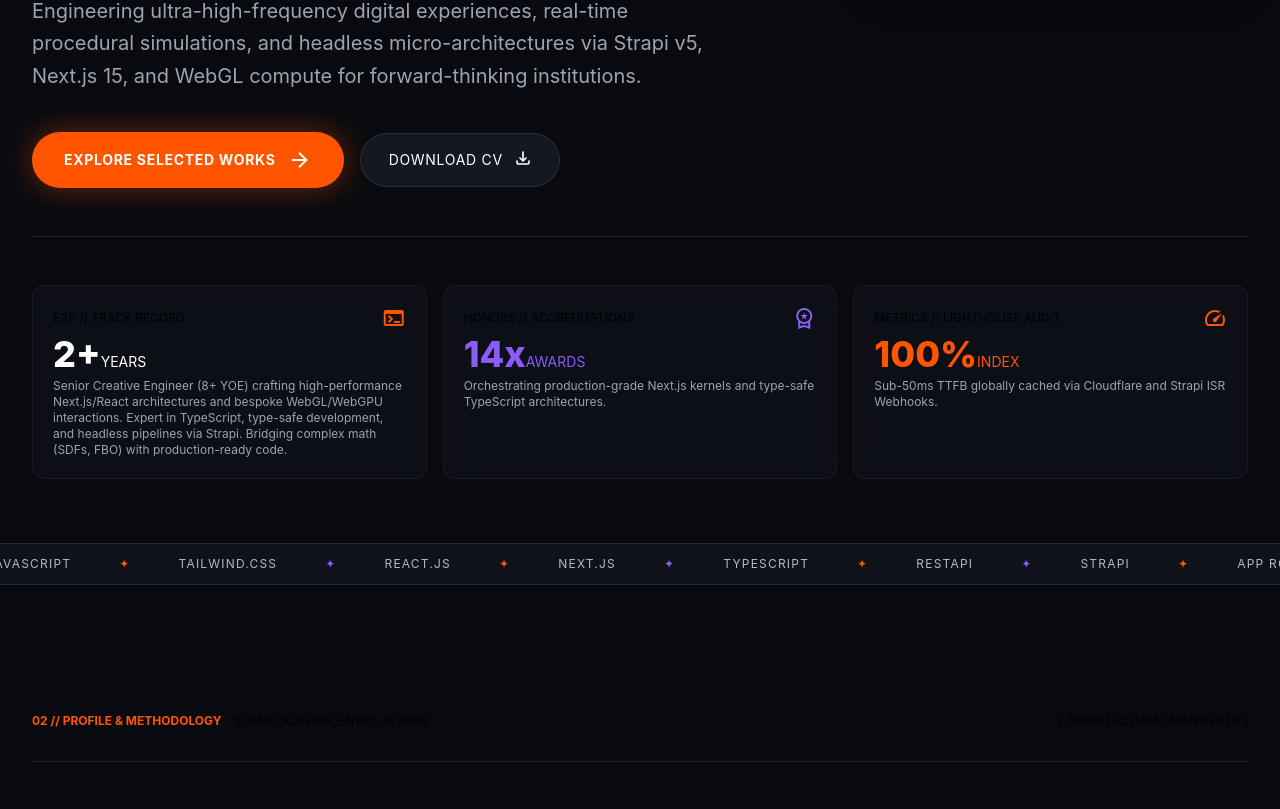
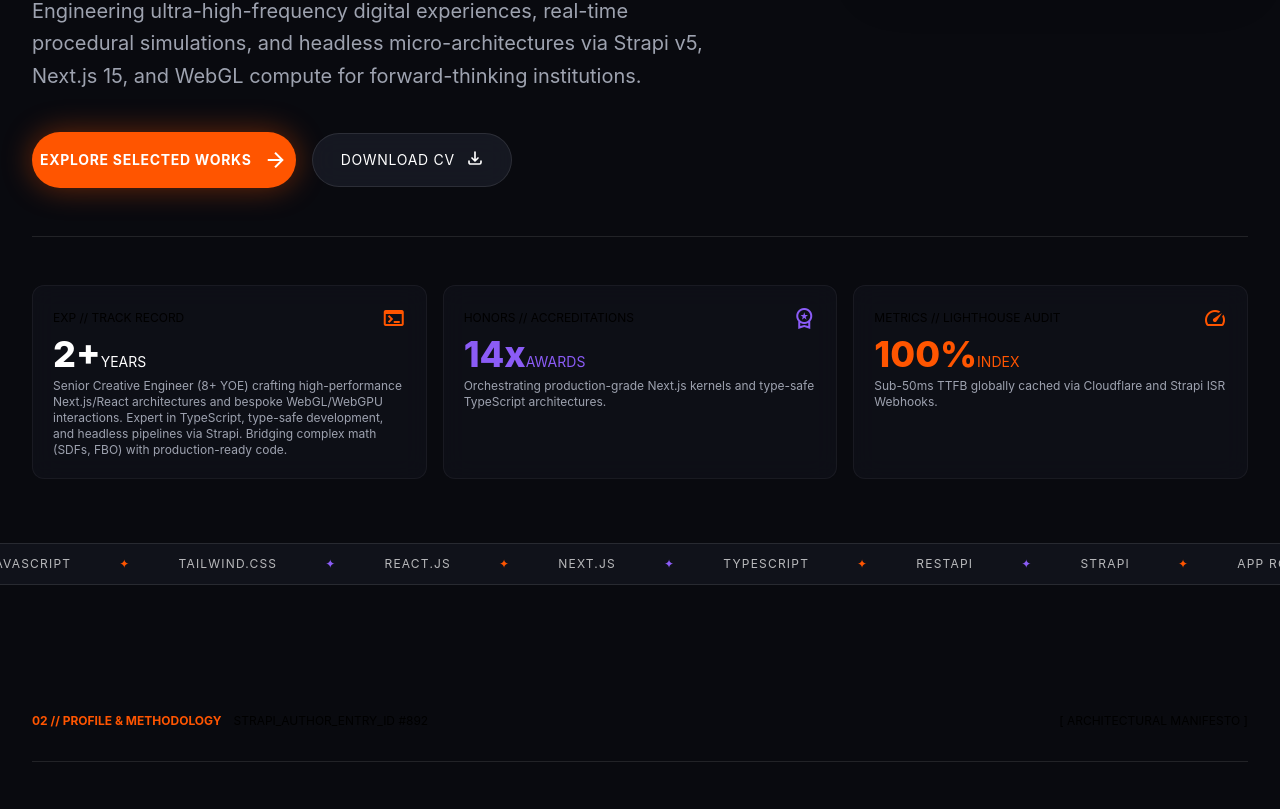
Before and after one commit to Qaioos/My_Profile3, a React (Vite) app: page / in a window 1280 px wide. Shown: the part 771-1580 px from the top of the page. Built offline with nearby package versions, Linux system fonts and the light colour scheme.

Commit message:
add reel time in footer

```diff
--- a/src/feat/Footer/Footer.tsx
+++ b/src/feat/Footer/Footer.tsx
@@ -1,5 +1,6 @@
 
 const Footer = () => {
+    const getDate = new Date().getFullYear()
   return (
         <footer
             className="w-full bg-[#06070B] border-t border-white/10 py-8 relative z-20"
@@ -56,7 +57,7 @@ const Footer = () => {
                 <div
                     className="flex items-center gap-2 font-label-mono-sm text-xs text-outline"
                 >
-                    <span className="text-white/80">© 2025 KAIRO LABS</span>
+                    <span className="text-white/80">© {getDate} Developed with ❤️ by Me </span>
                     <span>// ALL SYSTEMS OPERATIONAL</span>
                 </div>
             </div>
--- a/src/feat/Landing/components/Hero/Hero.tsx
+++ b/src/feat/Landing/components/Hero/Hero.tsx
@@ -163,7 +163,7 @@ const Hero = () => {
                     {/*  <!-- Magnetic Action Buttons --> */}
                     <div className="flex flex-wrap items-center gap-4 mt-10">
                         <a
-                            className="group relative px-8 py-4 rounded-full bg-[#FF5500] text-white font-label-mono-lg font-bold text-sm tracking-wider uppercase flex items-center gap-3 shadow-[0_0_30px_rgba(255,85,0,0.4)] hover:shadow-[0_0_50px_rgba(255,85,0,0.7)] hover:bg-[#FF6B1A] hover:scale-105 active:scale-95 transition-all duration-300"
+                            className="group relative px-2 py-4 rounded-full bg-[#FF5500] text-white font-label-mono-lg font-bold text-sm tracking-wider uppercase flex items-center gap-3 shadow-[0_0_30px_rgba(255,85,0,0.4)] hover:shadow-[0_0_50px_rgba(255,85,0,0.7)] hover:bg-[#FF6B1A] hover:scale-105 active:scale-95 transition-all duration-300"
                             href="#projects"
                         >
                             <span>EXPLORE SELECTED WORKS</span>
```
